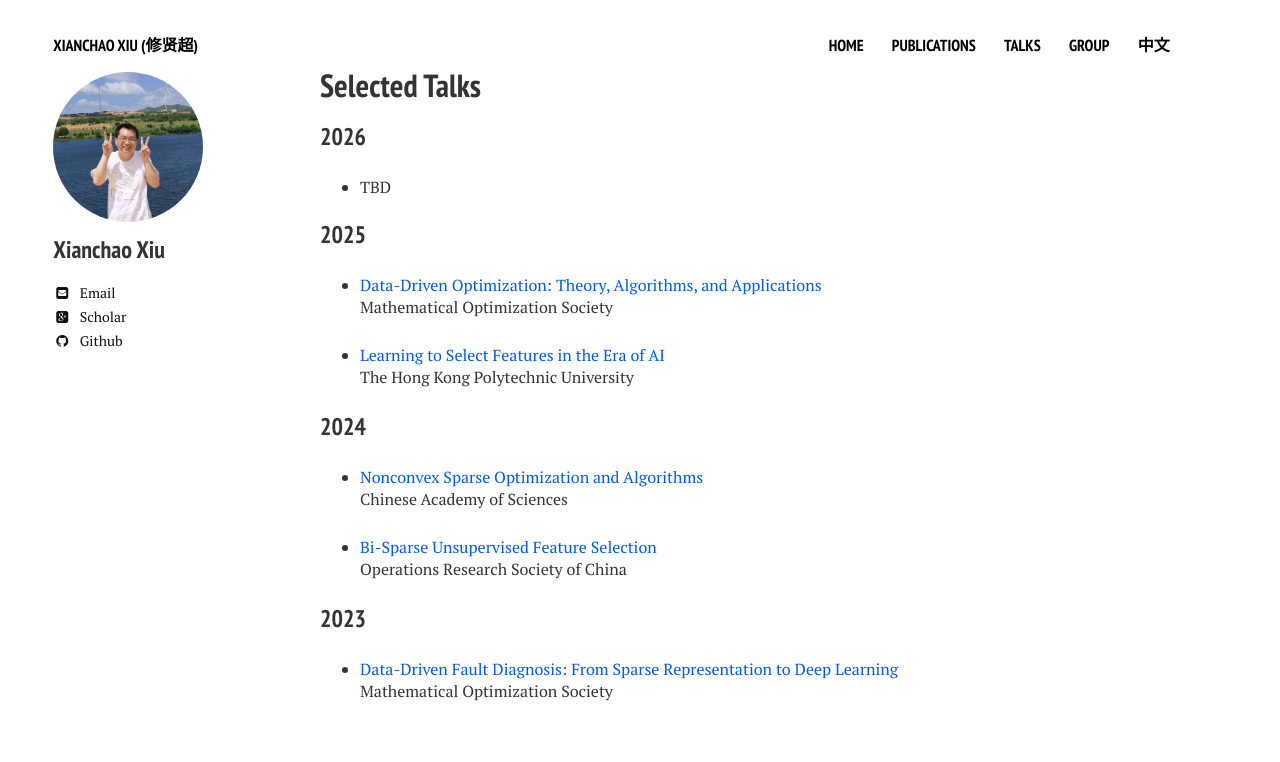
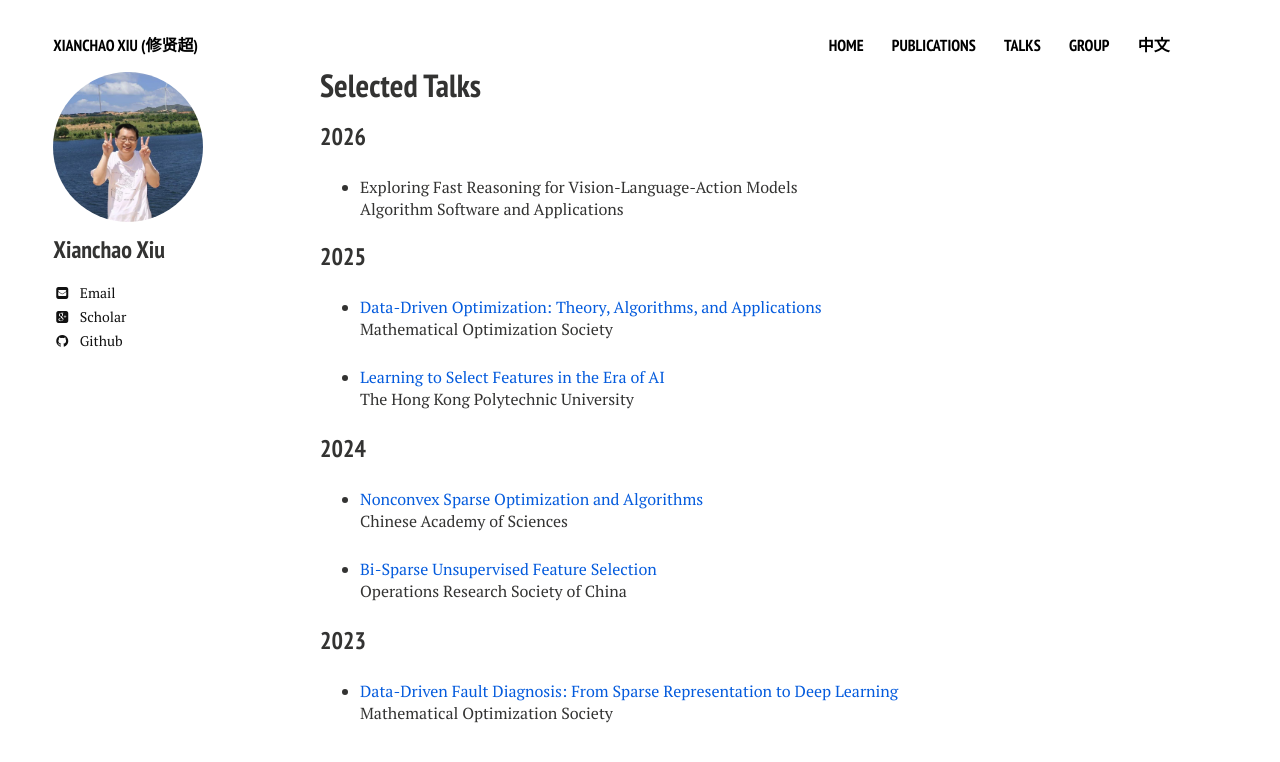
Before and after one commit to xianchaoxiu/xianchaoxiu.github.io, a Jekyll site: the page built from talks/index.md, in a window 1280 px wide. Shown: the top 762 px of the page. Built offline with Jekyll 4.4.1, drawn with Linux system fonts in a browser that asks for light colours; nearby versions of some CDN libraries.

Commit message:
Update index.md

```diff
--- a/talks/index.md
+++ b/talks/index.md
@@ -10,8 +10,8 @@ share: false
 
 
 ### 2026
-* TBD <br>
-
+* Exploring Fast Reasoning for Vision-Language-Action Models<br>
+Algorithm Software and Applications  <br>
 
 ### 2025
 
```
